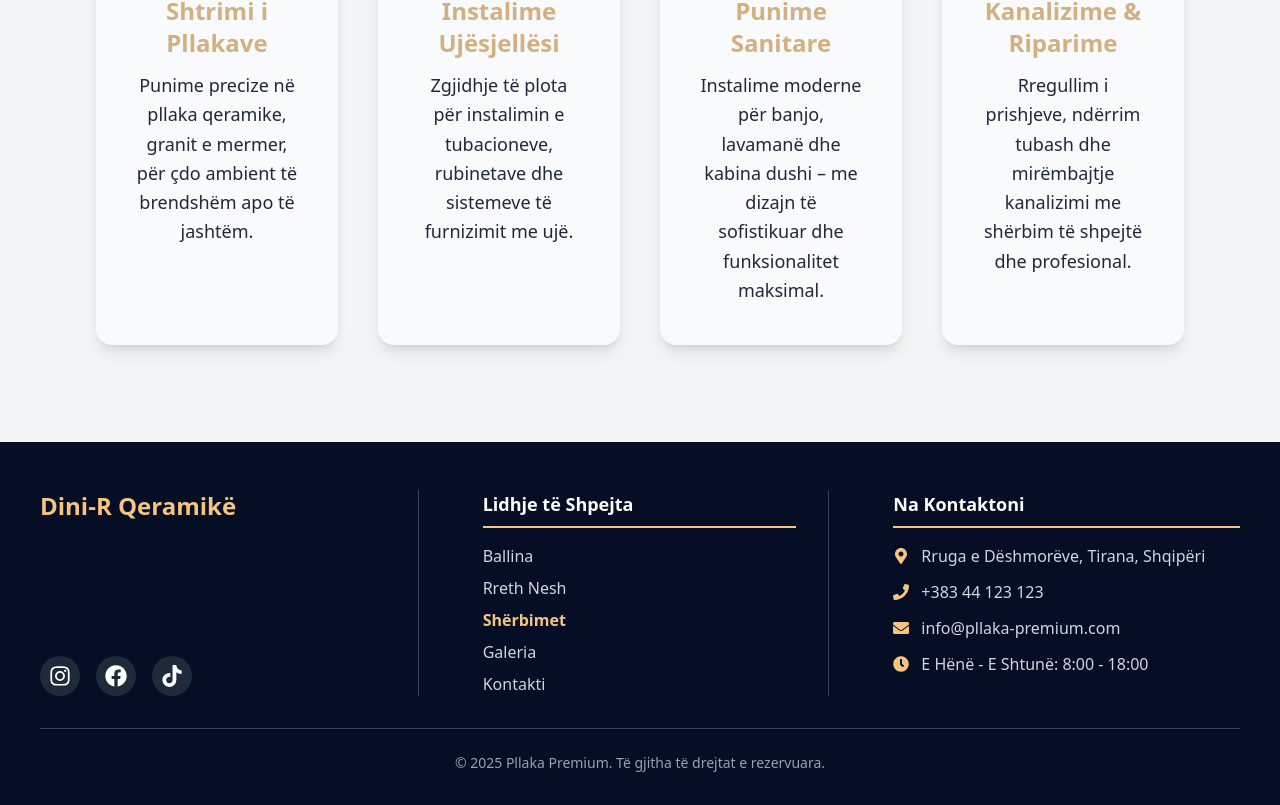
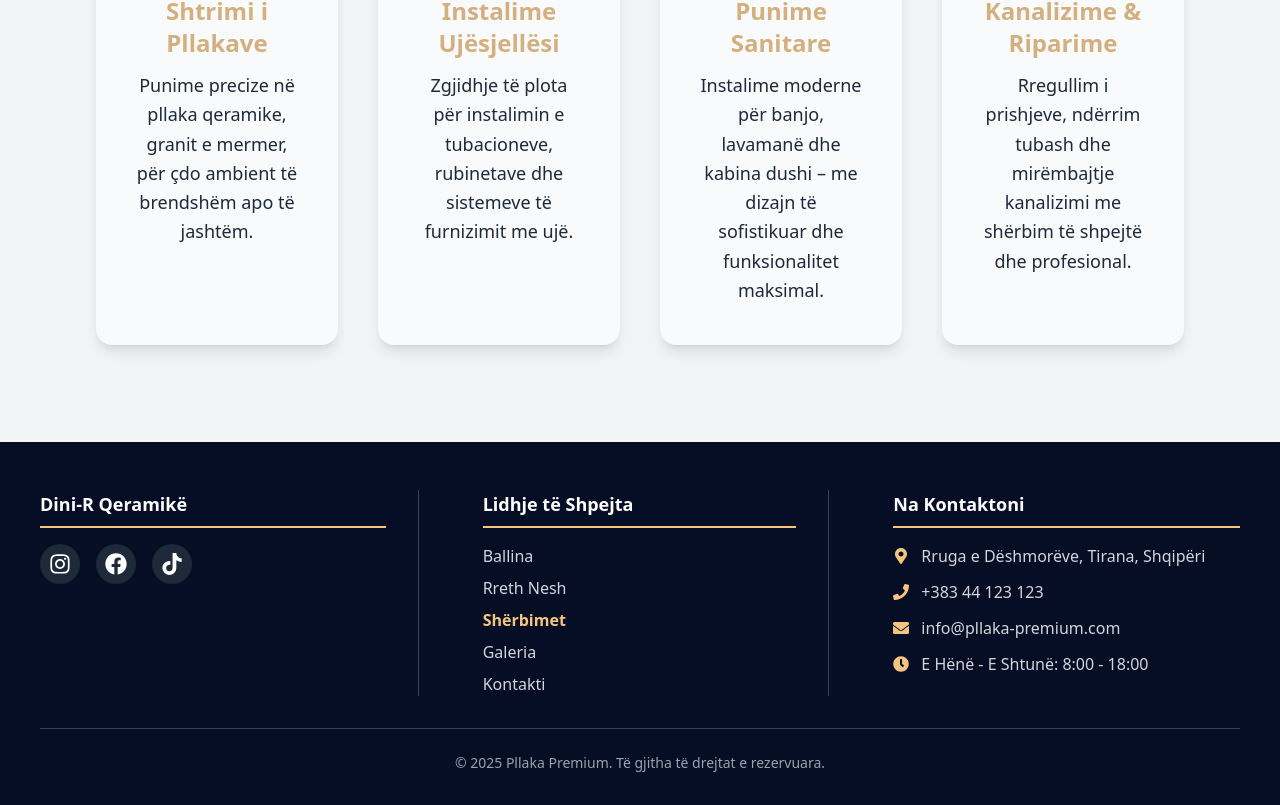
Before and after one commit to altinhamzaa/dini-r, a React (Vite) app: page /services in a window 1280 px wide. Shown: the part 358-1163 px from the top of the page. Built offline with nearby package versions, Linux system fonts and the light colour scheme.

Commit message:
small changes

```diff
--- a/src/components/Footer.tsx
+++ b/src/components/Footer.tsx
@@ -11,12 +11,9 @@ const Footer: React.FC = () => {
       <div className="container mx-auto px-6 md:px-10">
         <div className="grid grid-cols-1 md:grid-cols-3 gap-10 md:gap-8 mb-8">
 
-          <div className="flex flex-col justify-between border-b md:border-b-0 md:border-r border-gray-700 md:pr-8 pb-6 md:pb-0">
-            <div>
-              <h3 className="text-2xl font-bold text-[#f5c47f] mb-3">Dini-R Qeramikë</h3>
-            </div>
-
-            <div className="flex space-x-4 mt-6">
+          <div className="flex flex-col justify-start border-b md:border-b-0 md:border-r border-gray-700 md:pr-8 pb-6 md:pb-0">
+            <h4 className="text-lg font-semibold mb-4 border-b-2 border-[#f5c47f] pb-2 inline-block">Dini-R Qeramikë</h4>
+            <div className="flex space-x-4 mt-0">
               <a href="https://instagram.com/profili_i_juaj" target="_blank" rel="noopener noreferrer" className="bg-gray-800 hover:bg-[#f5c47f] w-10 h-10 rounded-full flex items-center justify-center transition duration-300">
                 <FaInstagram size={22} className="text-white" />
               </a>
@@ -29,7 +26,6 @@ const Footer: React.FC = () => {
             </div>
           </div>
 
-          {/* Quick Links */}
           <div className="flex flex-col border-b md:border-b-0 md:border-r border-gray-700 md:px-8 pb-6 md:pb-0">
             <h4 className="text-lg font-semibold mb-4 border-b-2 border-[#f5c47f] pb-2 inline-block">Lidhje të Shpejta</h4>
             <ul className="space-y-2">
```
